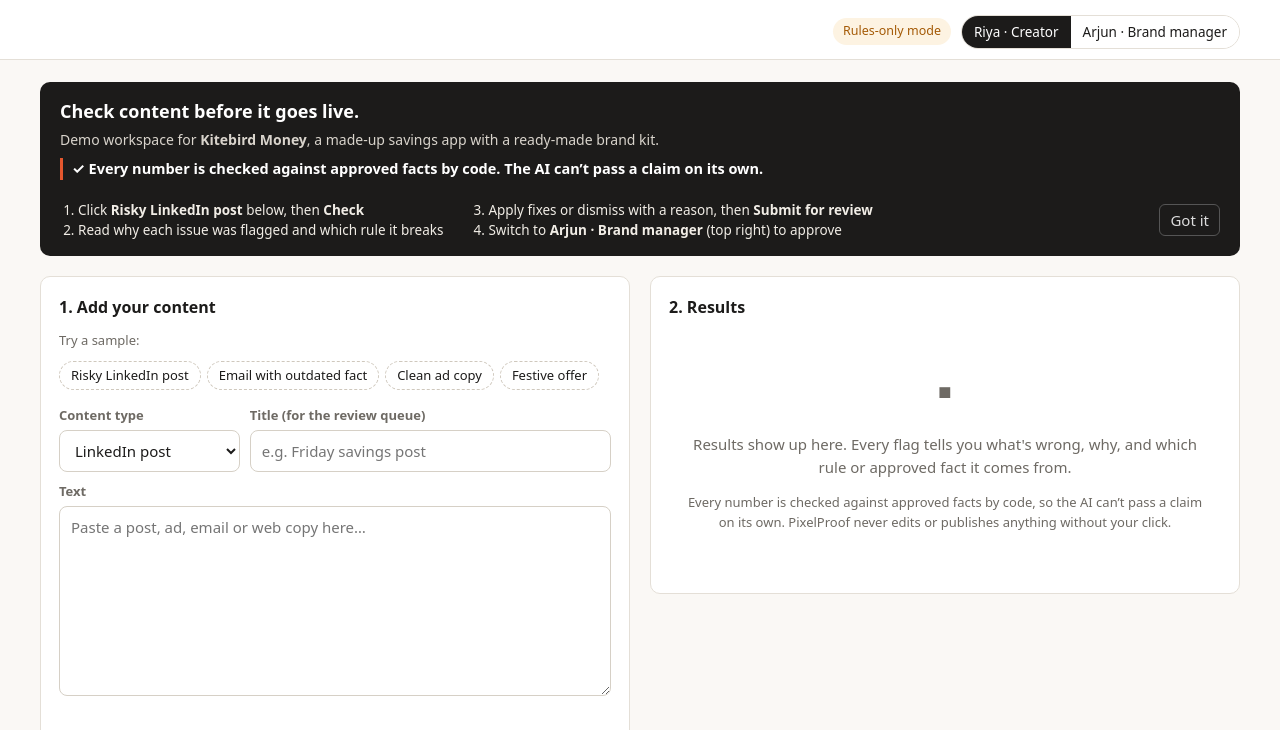
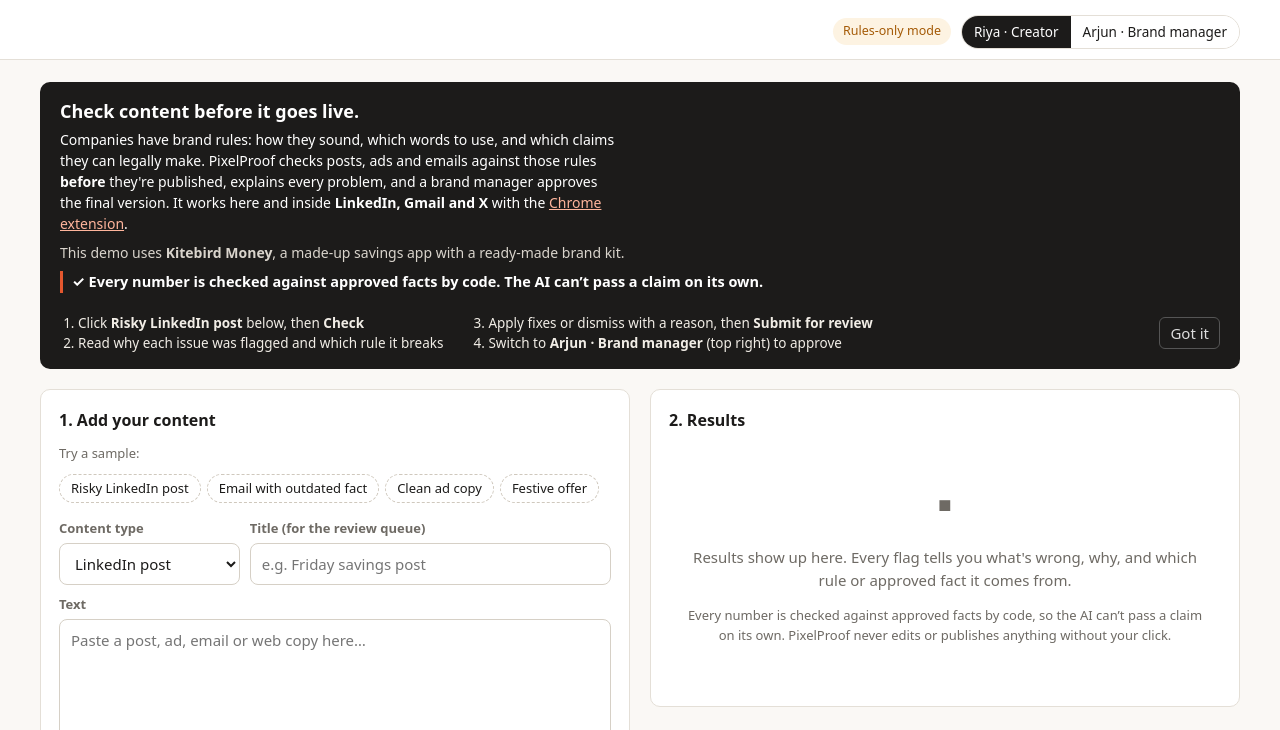
Before and after one commit to Akshaysingh222/PIXELPROOF, a browser extension: page index.html in a window 1280 px wide. Shown: the part 52-782 px from the top of the page. Drawn offline with Linux system fonts and the light colour scheme; no server answers.

Commit message:
First screen says what PixelProof is for (from user testing)
One of three testers didn't understand what the product was for until he
saw the extension. The quick start now explains it in one paragraph and
links to the extension. README has the user test table.

```diff
--- a/js/app.js
+++ b/js/app.js
@@ -537,7 +537,9 @@
   function viewIntro() {
     if (S.introHidden) return "";
     return `<section class="intro" aria-label="Quick start">
-      <div><h1>Check content before it goes live.</h1><p>Demo workspace for <b>Kitebird Money</b>, a made-up savings app with a ready-made brand kit.</p>
+      <div><h1>Check content before it goes live.</h1>
+        <p class="what">Companies have brand rules: how they sound, which words to use, and which claims they can legally make. PixelProof checks posts, ads and emails against those rules <b>before</b> they're published, explains every problem, and a brand manager approves the final version. It works here and inside <b>LinkedIn, Gmail and X</b> with the <a href="#" data-act="tab" data-tab="about">Chrome extension</a>.</p>
+        <p>This demo uses <b>Kitebird Money</b>, a made-up savings app with a ready-made brand kit.</p>
         <p class="promise">✓ Every number is checked against approved facts by code. The AI can’t pass a claim on its own.</p></div>
       <ol>
         <li>Click <b>Risky LinkedIn post</b> below, then <b>Check</b></li>
--- a/styles.css
+++ b/styles.css
@@ -191,3 +191,5 @@ label.imp { display: flex; gap: 10px; align-items: flex-start; border: 1px solid
 label.imp input[type=checkbox] { margin-top: 4px; }
 label.imp select { font-size: 12px; padding: 1px 4px; margin-left: 6px; width: auto; display: inline-block; }
 label.imp .hint { margin-top: 3px; }
+.intro p.what { color: #fff; margin: 4px 0 8px; max-width: 560px; line-height: 1.5; }
+.intro p.what a { color: #ffb59c; }
```
Also changed, not shown: README.md.
